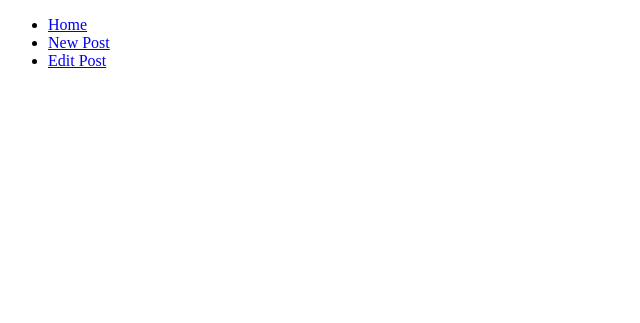
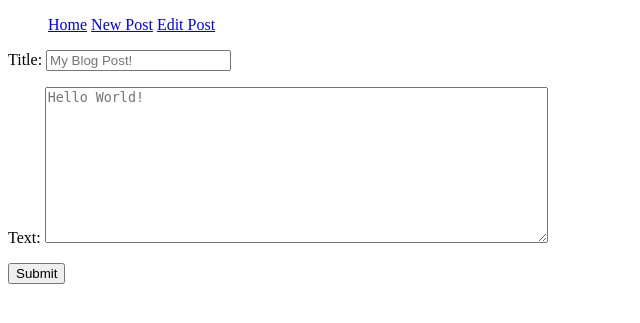
Before and after one commit to hanmarjacobs/CS401-final, a PHP site: page /newpost.php in a window 1280 px wide. Shown: the top 323 px of the page, without its empty margins (0-640 px from the left). Run offline with PHP 8.4, Linux system fonts and the light colour scheme.

Commit message:
NEWPOST - starting php to make new post, form

```diff
--- a/editpost.php
+++ b/editpost.php
@@ -7,4 +7,10 @@
     <li><a href="editpost.php">Edit Post</a></li>
   </ul>
 </nav>
+
+<head>
+  <link rel="stylesheet" href="css/style.css">
+  <title>Hello World</title>
+</head>
+
 </html>
--- a/index.php
+++ b/index.php
@@ -17,7 +17,7 @@
 <body>
   <?php echo "<h1>Hello World! (CSS has changed this text to blue!)</h1>" ?>
   <img src="img/thedude.jpg" alt="The dude">
-  <?php include("entries.php"); ?>
+  <?php include("readentries.php"); ?>
   <button type="button" onclick="helloJS()">Click Me!</button>
 
 </body>
--- a/newpost.php
+++ b/newpost.php
@@ -7,4 +7,24 @@
     <li><a href="editpost.php">Edit Post</a></li>
   </ul>
 </nav>
+
+<head>
+  <link rel="stylesheet" href="css/style.css">
+  <title>Hello World</title>
+</head>
+
+<form action="writeentries.php" target="_blank" method="POST">
+   <p>
+     <label for="title">Title:</label>
+     <input type="text" id="title" name="title" placeholder="My Blog Post!">
+   </p>
+   <p>
+     <label for="textentry">Text:</label>
+     <textarea id="textentry" name="textentry" placeholder="Hello World!" rows="10" cols="60"></textarea>
+   </p>
+   <p>
+     <input type="submit" value="Submit">
+   </p>
+</form>
+
 </html>
--- /dev/null
+++ b/writeentries.php
@@ -0,0 +1,3 @@
+<?php
+
+echo "<p> This text is from the example.php file! </p>";
```
Also changed, not shown: readentries.php (renamed from entries.php).
